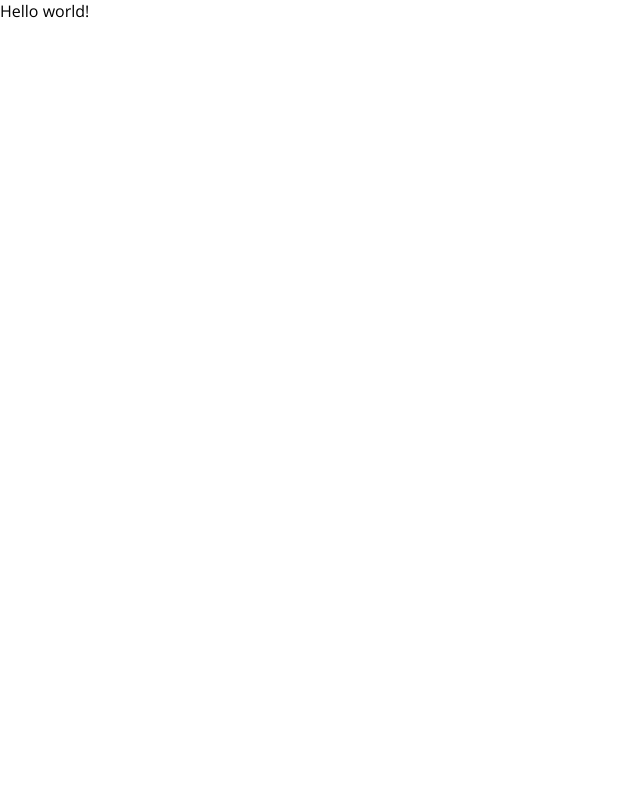
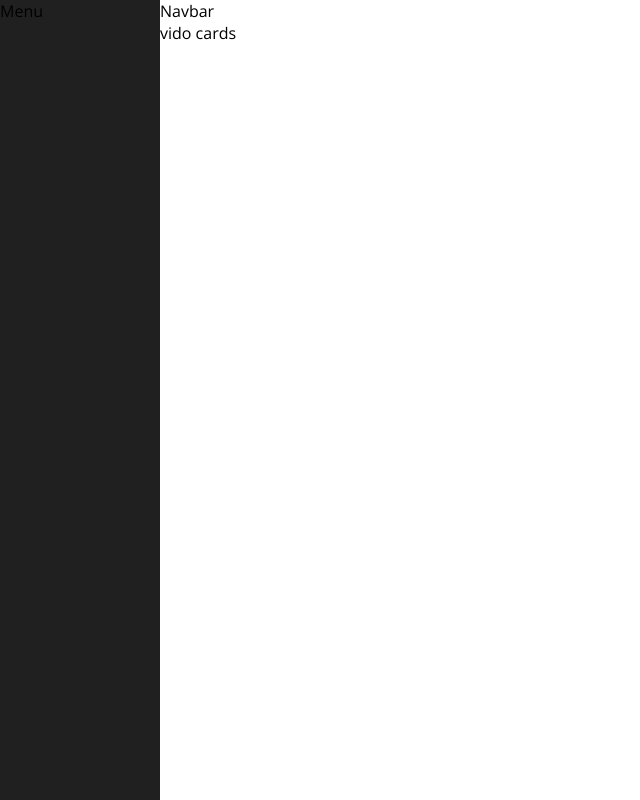
Before and after one commit to aboronilov/youtube_clone, a React (Create React App) app: page / in a window 1280 px wide. Shown: the whole page, without its empty margins (0-640 px from the left). Built offline with nearby package versions, Linux system fonts and the light colour scheme.

Commit message:
styled components created

```diff
--- a/src/App.js
+++ b/src/App.js
@@ -1,8 +1,31 @@
+import styled from "styled-components";
+import Menu from "./components/Menu";
+import Navbar from "./components/Navbar";
+
+
+const Container = styled.div`
+  display: flex;
+`
+
+const Main = styled.div`
+  flex: 7;
+`
+
+const Wrapper = styled.div`
+
+`
+
 function App() {
   return (
-    <div>
-      Hello world!
-    </div>
+    <Container>
+      <Menu />
+      <Main>
+        <Navbar />
+        <Wrapper>
+          vido cards
+        </Wrapper>
+      </Main>
+    </Container>
   );
 }
 
--- /dev/null
+++ b/src/components/Menu.jsx
@@ -0,0 +1,18 @@
+import React from 'react';
+import styled from 'styled-components';
+
+const Container = styled.div`
+    flex: 1;
+    background-color: #202020;
+    height: 100vh;
+`
+
+const Menu = () => {
+    return (
+        <Container>
+            Menu
+        </Container>
+    );
+}
+
+export default Menu;
--- /dev/null
+++ b/src/components/Navbar.jsx
@@ -0,0 +1,11 @@
+import React from 'react';
+
+const Navbar = () => {
+    return (
+        <div>
+            Navbar
+        </div>
+    );
+}
+
+export default Navbar;
```
